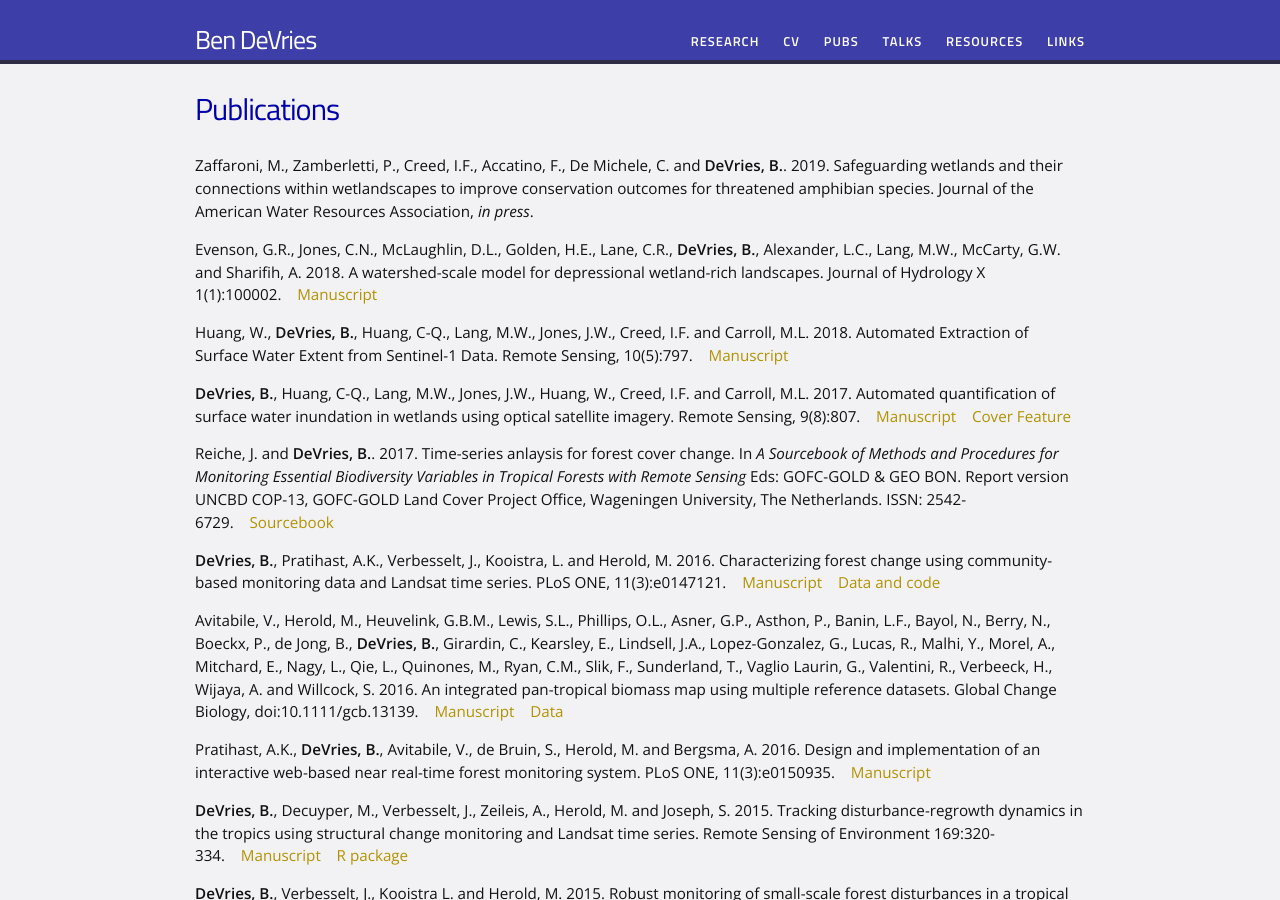
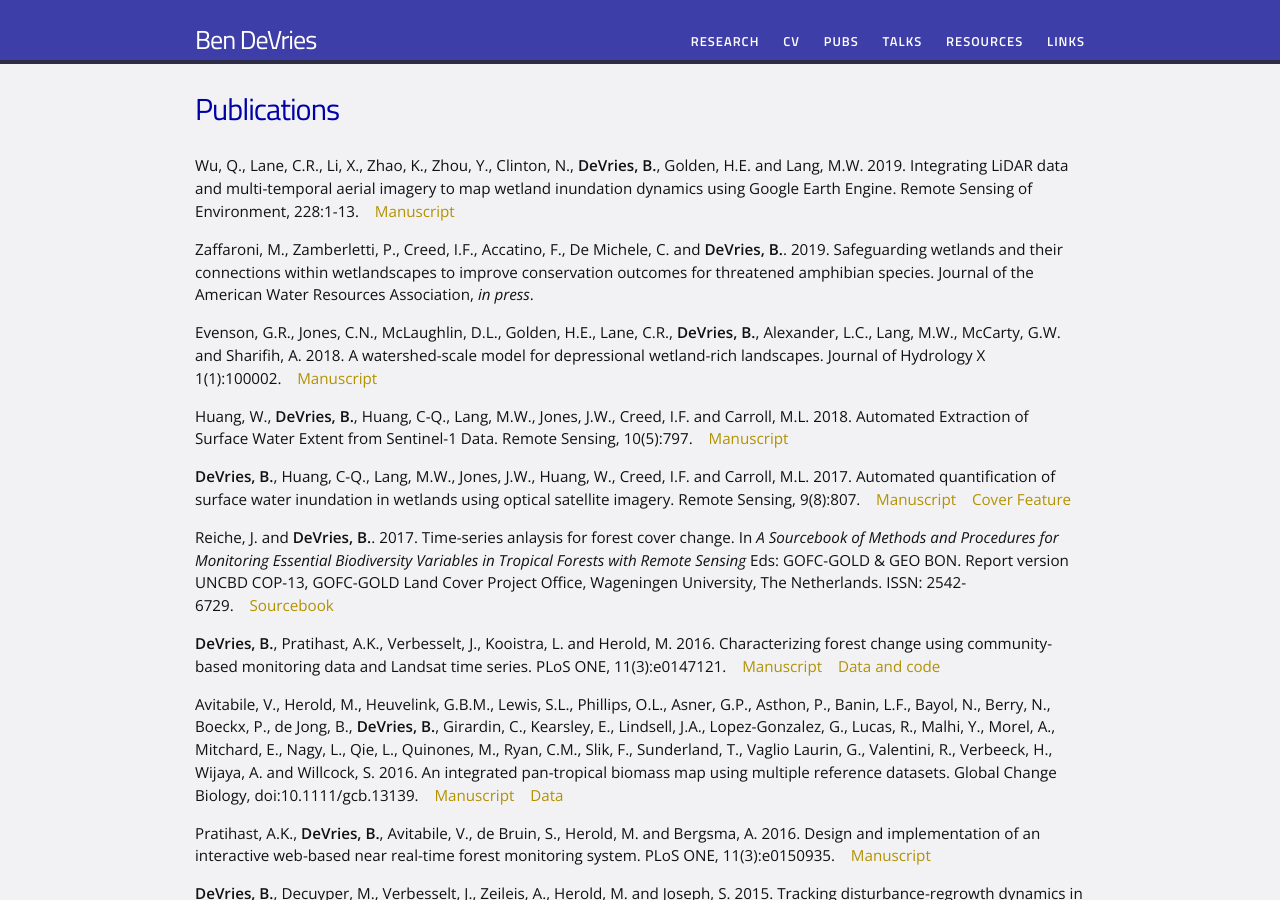
Before and after one commit to bendv/bendv.github.io, a Jekyll site: the page built from publications.md, in a window 1280 px wide and 900 px high. Built offline with Jekyll 4.4.1, drawn with Linux system fonts in a browser that asks for light colours.

Commit message:
update pubs

```diff
--- a/publications.md
+++ b/publications.md
@@ -3,6 +3,8 @@ layout: page
 title: Publications
 permalink: /publications/
 ---
+
+Wu, Q., Lane, C.R., Li, X., Zhao, K., Zhou, Y., Clinton, N., **DeVries, B.**, Golden, H.E. and Lang, M.W. 2019. Integrating LiDAR data and multi-temporal aerial imagery to map wetland inundation dynamics using Google Earth Engine. Remote Sensing of Environment, 228:1-13.&nbsp;&nbsp;&nbsp;&nbsp;<a href="https://doi.org/10.1016/j.rse.2019.04.015">Manuscript</a>
 
 Zaffaroni, M., Zamberletti, P., Creed, I.F., Accatino, F., De Michele, C. and **DeVries, B.**. 2019. Safeguarding wetlands and their connections within wetlandscapes to improve conservation outcomes for threatened amphibian species. Journal of the American Water Resources Association, *in press*.
 
```
